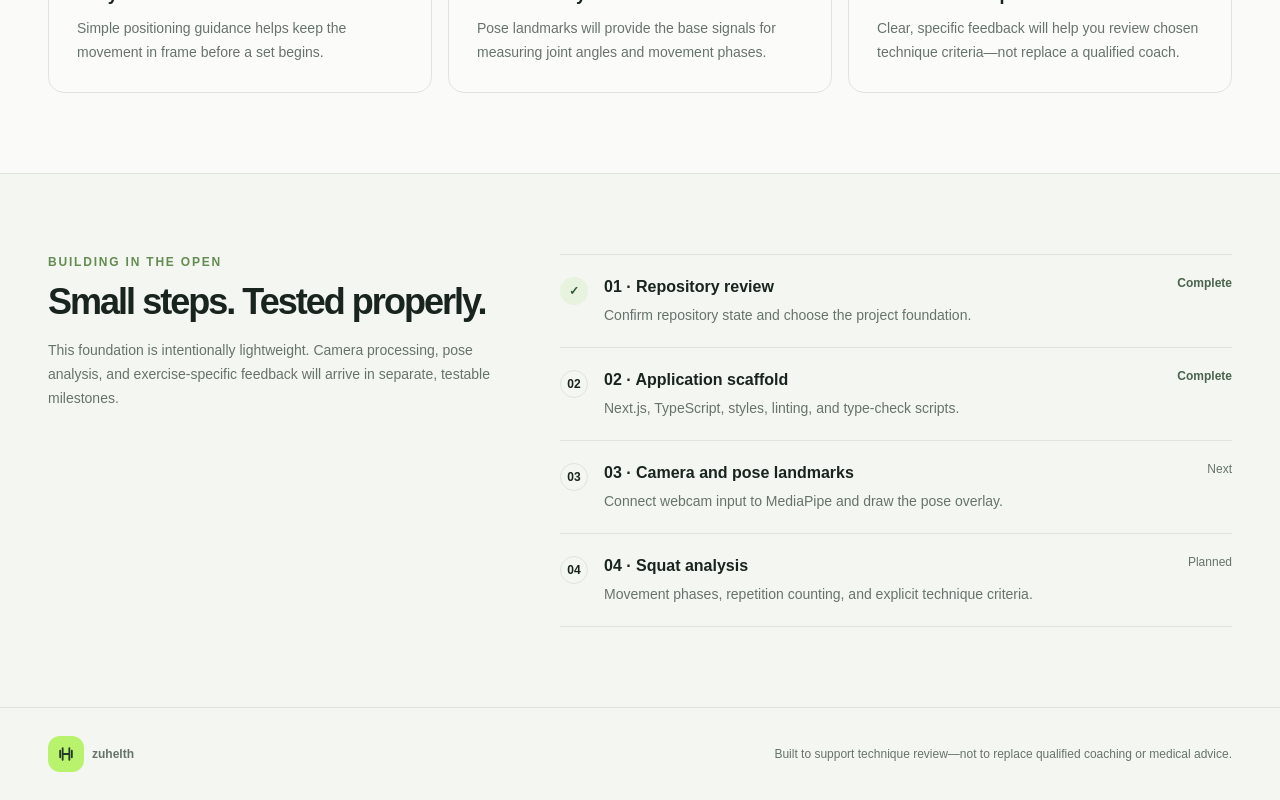
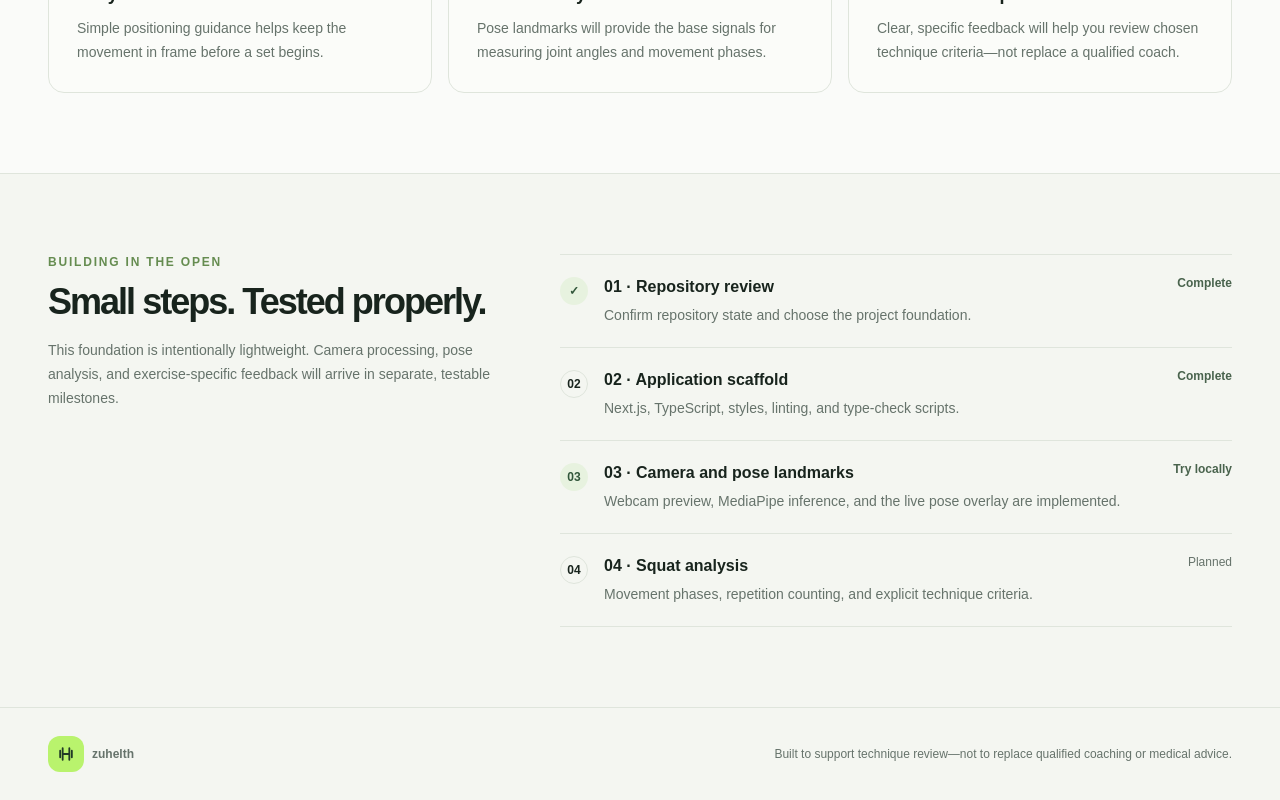
Before and after one commit to zhenguet/zuhelth, a Next.js app: page / in a window 1280 px wide. Shown: the part 1110-1910 px from the top of the page. Built offline with nearby package versions, Linux system fonts and the light colour scheme.

Commit message:
docs: update pose preview roadmap status

```diff
--- a/src/components/landing/roadmap-section.tsx
+++ b/src/components/landing/roadmap-section.tsx
@@ -24,12 +24,12 @@ export function RoadmapSection() {
           <span className="text-xs font-semibold text-[#49634d]">Complete</span>
         </li>
         <li className="flex items-start gap-4 py-5">
-          <span className="mt-0.5 grid h-7 w-7 shrink-0 place-items-center rounded-full border border-[#dfe5dc] text-xs font-semibold">03</span>
+          <span className="mt-0.5 grid h-7 w-7 shrink-0 place-items-center rounded-full bg-[#e7f2df] text-xs font-semibold text-[#31563a]">03</span>
           <div className="flex-1">
             <p className="font-semibold">03 · Camera and pose landmarks</p>
-            <p className="mt-1 text-sm leading-6 text-[#66736b]">Connect webcam input to MediaPipe and draw the pose overlay.</p>
+            <p className="mt-1 text-sm leading-6 text-[#66736b]">Webcam preview, MediaPipe inference, and the live pose overlay are implemented.</p>
           </div>
-          <span className="text-xs text-[#66736b]">Next</span>
+          <span className="text-xs font-semibold text-[#49634d]">Try locally</span>
         </li>
         <li className="flex items-start gap-4 py-5">
           <span className="mt-0.5 grid h-7 w-7 shrink-0 place-items-center rounded-full border border-[#dfe5dc] text-xs font-semibold">04</span>
```
